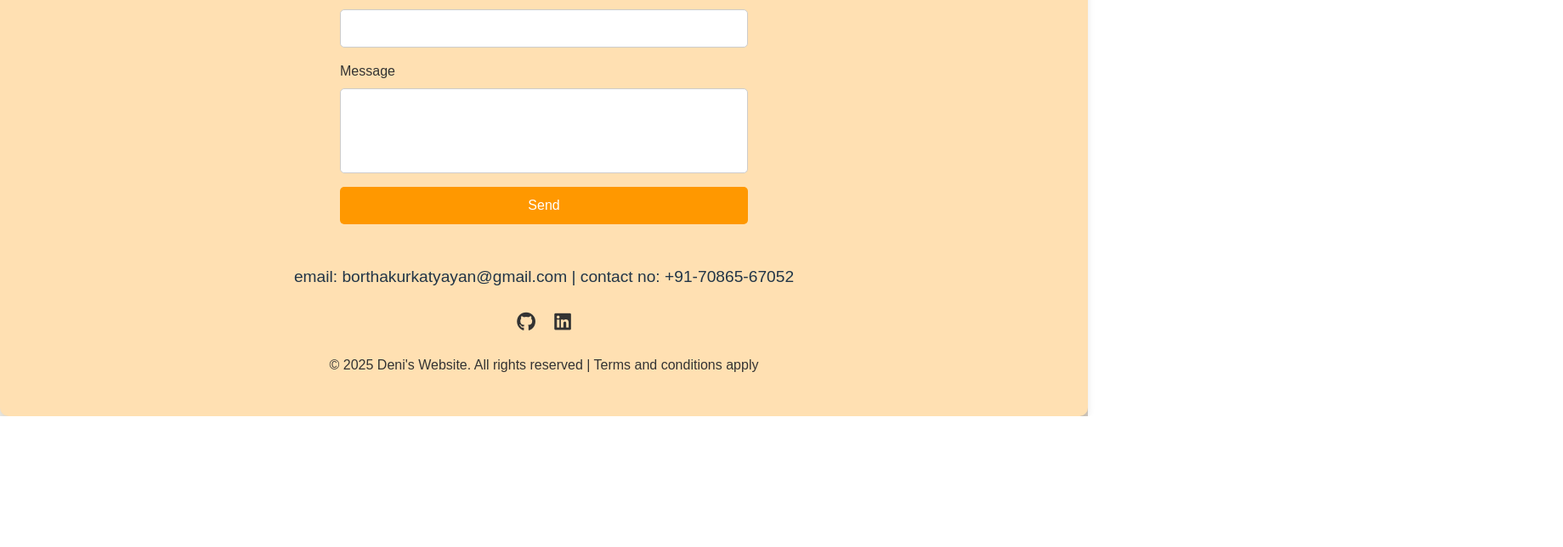
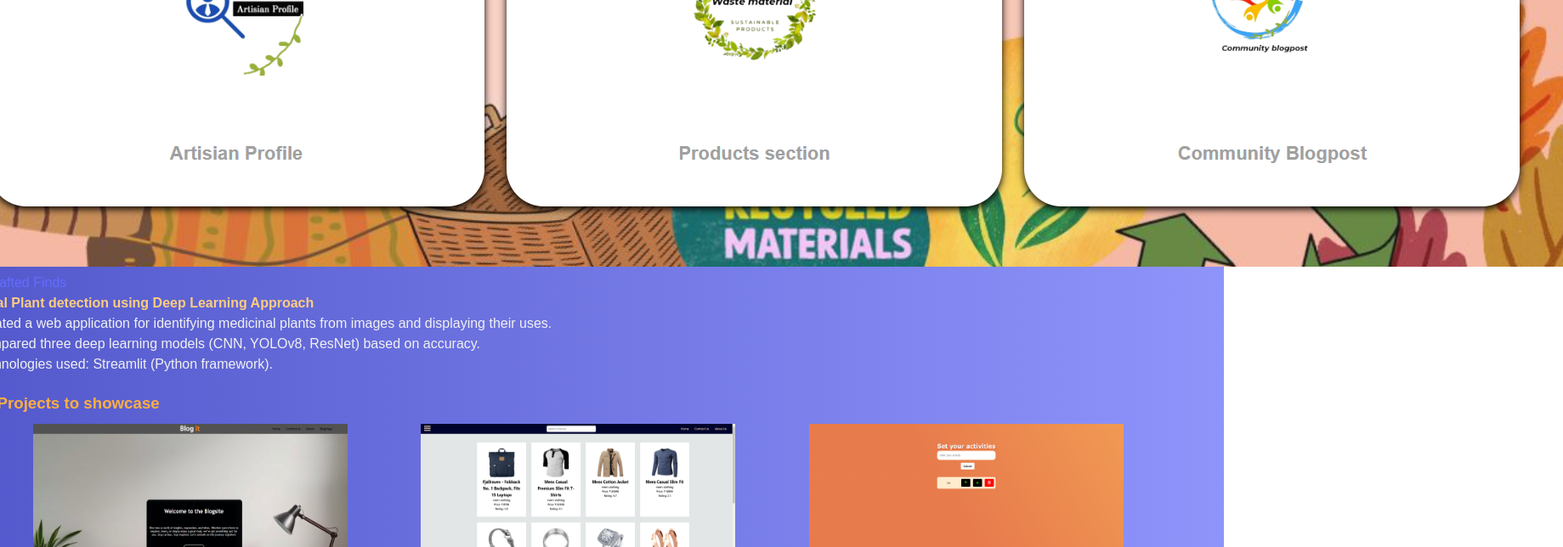
Before and after one commit to Denybix/my-portfolio, a React (Vite) app: page / in a window 1280 px wide. Shown: the part 2338-2982 px from the top of the page at 85% size, 1839 px wide, since content can reach past the window. Before the commit the page ends 2828 px from the top, so only its background shows below. Built offline with nearby package versions, Linux system fonts and the light colour scheme.

Commit message:
Update Commit

```diff
--- a/src/Home.jsx
+++ b/src/Home.jsx
@@ -4,6 +4,7 @@ import profile from "./assets/profilepic.jpg"
 import blog from "./assets/Blogging-site.png"
 import ecomm from "./assets/E-commerce-site.png"
 import todo from "./assets/To-do-list.png"
+import scrap from "./assets/ScrapCraftedFinds.png"
 import "./home.css"
 import '@fortawesome/fontawesome-free/css/all.min.css';
 import ContactForm from "./ContactForm.jsx"
@@ -100,6 +101,10 @@ const Home = () =>
                                 Technologies used: HTML, CSS, PHP, JavaScript, Python, MySQL.
                             </li>
                         </ul>
+                         <a href="http://scrapcraftedfinds.infinityfreeapp.com/project.php" target="_blank" rel="noopener noreferrer">
+                            <img src={scrap} className="scrap-page"></img>
+                            <p>Scrap Crafted Finds</p>
+                        </a>
 
                         <ul>
                             <h4>Medicinal Plant detection using Deep Learning Approach</h4>
```
